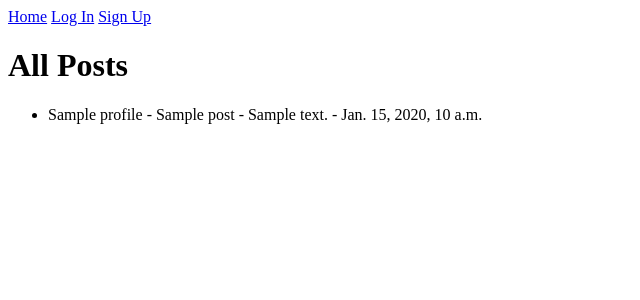
After one commit to JPark-2020/Wayfarer, a Django app: page /posts/ in a window 1280 px wide. The commit adds this page. Shown: the top 300 px of the page, without its empty margins (0-640 px from the left). Run offline with Django 3.2, Linux system fonts and the light colour scheme; tables that the repository leaves empty hold one stand-in row (values such as "Sample post").

Commit message:
post posts on location works

```diff
--- a/main_app/models.py
+++ b/main_app/models.py
@@ -4,7 +4,16 @@ from django.contrib.auth.models import User
 
 
 
+class Location(Model):
+    name = models.CharField(max_length = 100)
+    state = models.CharField(max_length=4)
+    image = models.CharField(max_length=1000, default="https://www.pngarea.com/pngm/0/4941568_location-icon-png-location-logo-png-hd-hd.png")
 
+    def __str__(self):
+        return f'{self.name}, {self.state}'
+
+    class Meta:
+        ordering = ['state']
 
 #One user has one profile. One profile has one user.
 class Profile(Model):
@@ -24,19 +33,7 @@ class Post(Model):
     title = models.CharField(max_length = 30)
     content = models.CharField(max_length=300)
     created_at = models.DateTimeField(auto_now_add=True)
+    post_location = models.ForeignKey(Location, on_delete = models.CASCADE, null=True, blank=True)
 
     def __str__(self):
         return f'{self.author} - {self.title}'
-
-#one post to one location. One location can have many posts
-class Location(Model):
-    name = models.CharField(max_length = 100)
-    state = models.CharField(max_length=4)
-    image = models.CharField(max_length=1000, default="https://www.pngarea.com/pngm/0/4941568_location-icon-png-location-logo-png-hd-hd.png")
-    posts = models.ForeignKey(Post, on_delete = models.CASCADE, null=True, blank=True, related_name="post_location")
-
-    def __str__(self):
-        return f'{self.name}, {self.state}'
-
-    class Meta:
-        ordering = ['state']
--- /dev/null
+++ b/main_app/templates/post-list.html
@@ -0,0 +1,12 @@
+{%extends 'base.html' %}
+
+{%block content%}
+<h1>All Posts</h1>
+
+<ul>
+    {%for post in all_posts%}
+    <li>{{post.author}} - {{post.title}} - {{post.content}} - {{post.created_at}}</li>
+    {%endfor%}
+</ul>
+
+{%endblock%}
--- a/main_app/urls.py
+++ b/main_app/urls.py
@@ -7,4 +7,6 @@ urlpatterns = [
     path('accounts/signup', views.SignUp.as_view(), name="signup_page"),
     path('locations/', views.LocationList.as_view(), name="location_list_page"),
     path('locations/<str:locationname>', views.LocationDetail.as_view(), name="location_detail_page"),
+    path('posts/', views.PostList.as_view(), name="post_list_page"),
+
 ]
--- a/main_app/views.py
+++ b/main_app/views.py
@@ -5,6 +5,8 @@ from django.views import View
 from .models import Profile, Location, Post
 from django.contrib.auth.forms import UserCreationForm
 from .forms import ProfileUpdate, PostCreate
+from django.views.generic import ListView
+from django.http import HttpResponseRedirect
 
 class Home(TemplateView):
     template_name = "home.html"
@@ -52,9 +54,55 @@ class LocationList(View):
 
 class LocationDetail(View):
     def get(self, request, locationname):
+        current_user = request.user
+        form = PostCreate()
         found_location = Location.objects.get(name = locationname)
-        context = {"found_location": found_location}
+        location_posts = Post.objects.filter(post_location_id = found_location.id)
+        context = {"found_location": found_location, "form": form, "location_posts":location_posts}
         return render(request, 'location-detail.html', context)
 
-    # def post(self, request):
+    def post(self, request, locationname):
+        form = PostCreate(request.POST)
+        current_user = request.user
+        found_location = Location.objects.get(name = locationname)
+
+        if form.is_valid():
+
+            form = form.save(commit=False)
+            form.post_location = Location.objects.get(id = found_location.id)
+            form.author = Profile.objects.get(user_id = current_user)
+            form.save()
+
+        return HttpResponseRedirect(self.request.path_info)
+
+
+
+
+    # def post(self, request, locationname):
     #     current_user = request.user
+    #     user_profile = Profile.objects.get(user_id = current_user)
+    #     form = PostCreate()
+    #     found_location = Location.objects.get(name = locationname)
+    #     context = {"found_location": found_location, "form": form}
+    #     if request.method == "POST":
+    #         post_author = user_profile.user_id
+    #         post_title = request.POST['title']
+    #         post_content = request.POST['content']
+    #         print(post_author)
+    #         print(post_title)
+    #         print(post_content)
+    #         if form.is_valid():
+    #             Post.objects.create(
+    #                 title = post_title,
+    #                 content = post_content,
+    #                 author_id = post_author,
+    #             )
+    #             form.save()
+    #         return render(request,'location-detail.html', context)
+
+
+class PostList(View):
+    def get(self, request):
+        all_posts = Post.objects.all()
+        context = {"all_posts": all_posts}
+        return render(request, "post-list.html", context)
```
Also changed, not shown: main_app/forms.py (+10 -0 lines), main_app/templates/location-detail.html (+11 -0 lines), main_app/templates/profile.html (+1 -11 lines), main_app/migrations/0001_initial.py.
